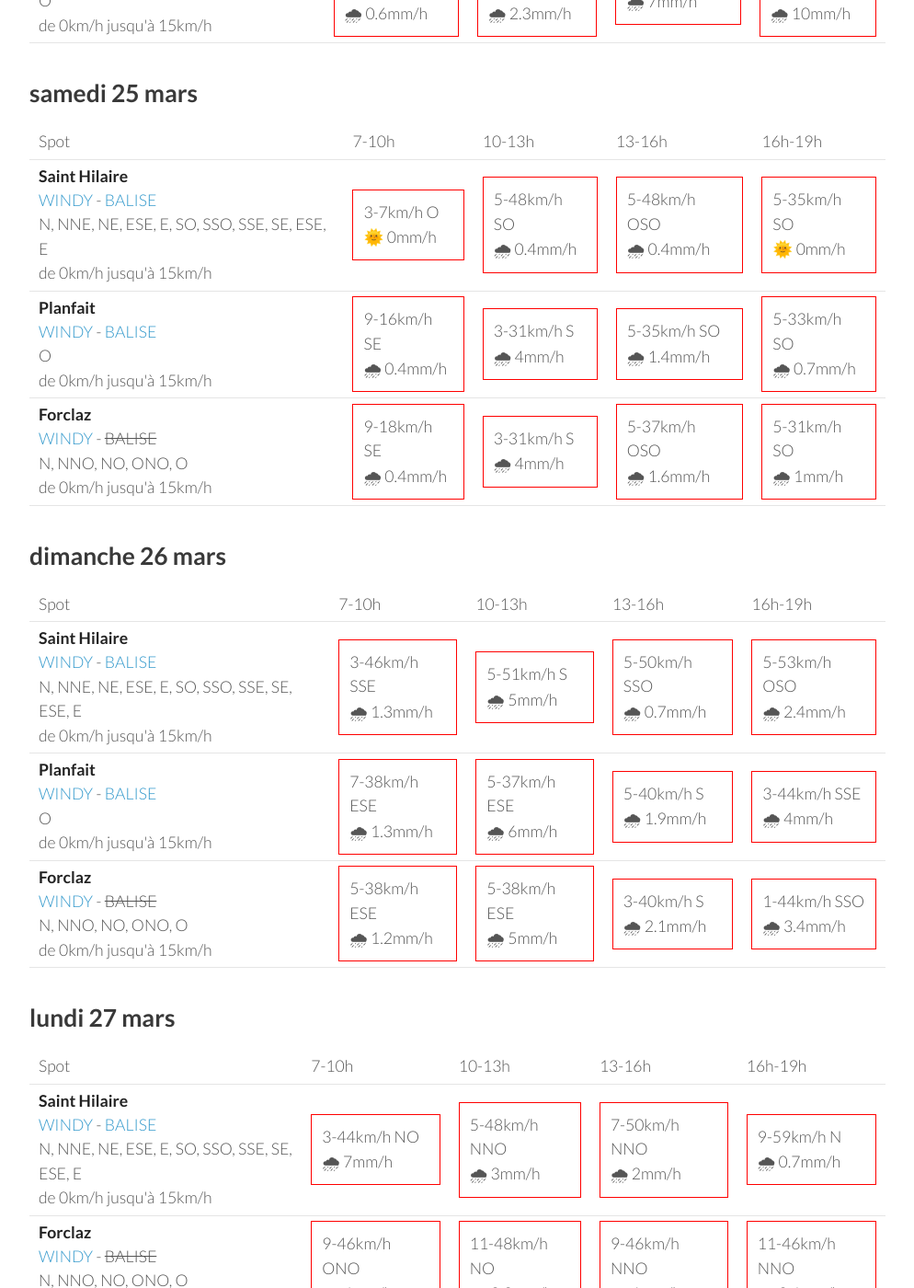
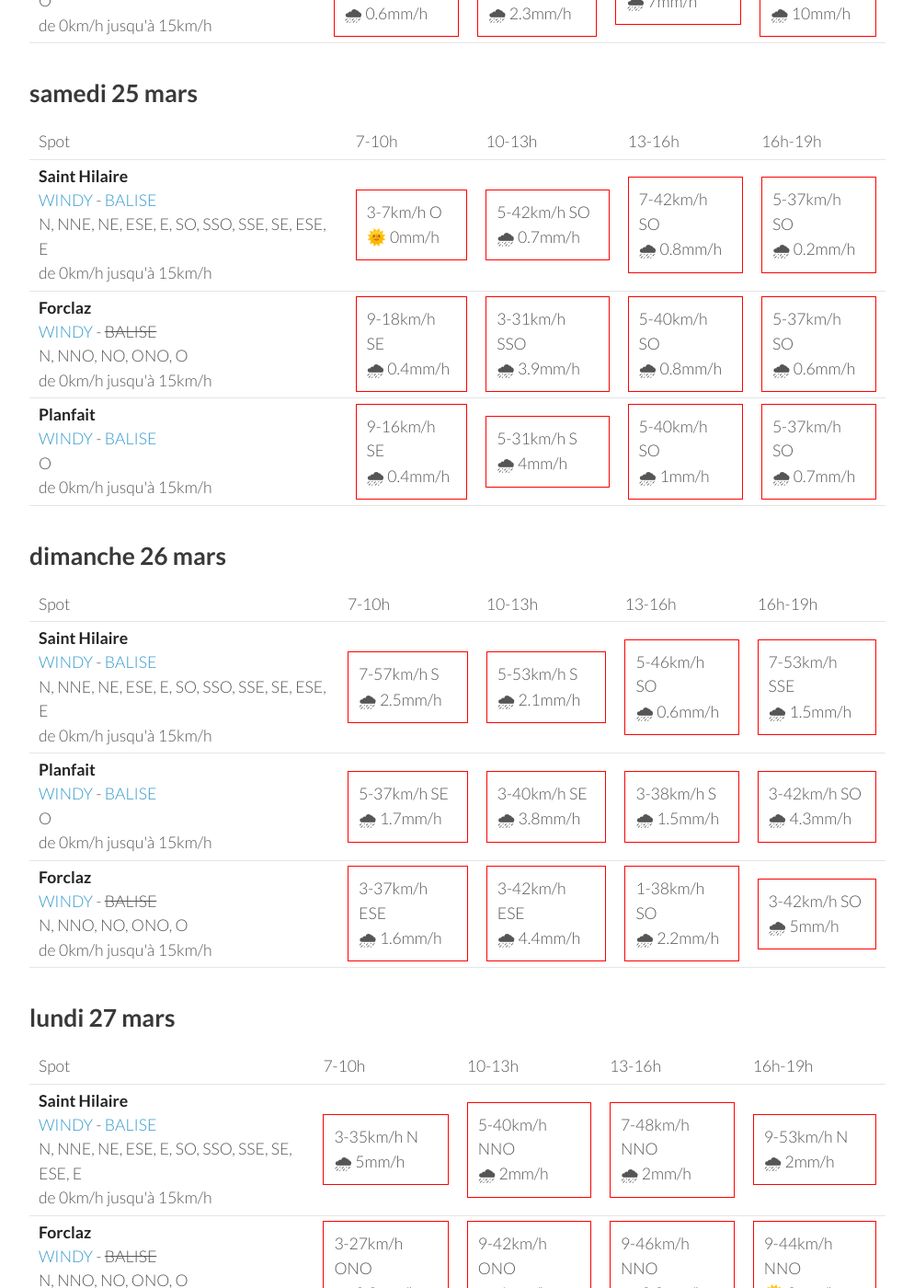
Before and after one commit to parapente-dans-le-nord/parapente-dans-le-nord.github.io, a Jekyll site: the page built from alpes_nord.markdown, in a window 1280 px wide and 1400 px high, scrolled down 1172 px. Shown: the whole window at 92% size, without its empty margins (26-1020 px from the left). Built offline with Jekyll 4.4.1, drawn with Linux system fonts in a browser that asks for light colours; some of the changed text lies outside the part shown.

Commit message:
update index.markdown

```diff
--- a/alpes_nord.markdown
+++ b/alpes_nord.markdown
@@ -114,9 +114,19 @@ page mise à jour le jeudi 23 mars 19:26
         <td><strong>Saint Hilaire</strong><br><a href="https://windy.com/45.307/5.888?45.087,5.889,9,m:eUFagkX">WINDY</a> - <span class=""><a href="http://www.balisemeteo.com/balise.php?idBalise=61">BALISE</a> </span><br> <span class="vent-favorable">N, NNE, NE, ESE, E, SO, SSO, SSE, SE, ESE, E</span><br><span class="force-vent">de 0km/h jusqu'à 15km/h</span> </td>
 
             <td><div class="not-flyable"><p>3-7km/h O</p><p>🌞 0mm/h</p></div></td>
-            <td><div class="not-flyable"><p>5-48km/h SO</p><p>🌧 0.4mm/h</p></div></td>
-            <td><div class="not-flyable"><p>5-48km/h OSO</p><p>🌧 0.4mm/h</p></div></td>
-            <td><div class="not-flyable"><p>5-35km/h SO</p><p>🌞 0mm/h</p></div></td>
+            <td><div class="not-flyable"><p>5-42km/h SO</p><p>🌧 0.7mm/h</p></div></td>
+            <td><div class="not-flyable"><p>7-42km/h SO</p><p>🌧 0.8mm/h</p></div></td>
+            <td><div class="not-flyable"><p>5-37km/h SO</p><p>🌧 0.2mm/h</p></div></td>
+
+
+    </tr>
+<tr>
+        <td><strong>Forclaz</strong><br><a href="https://windy.com/45.814/6.247?45.375,6.246,8,m:eVwaglz">WINDY</a> - <span class="no-balise"> BALISE </span><br> <span class="vent-favorable">N, NNO, NO, ONO, O</span><br><span class="force-vent">de 0km/h jusqu'à 15km/h</span> </td>
+
+            <td><div class="not-flyable"><p>9-18km/h SE</p><p>🌧 0.4mm/h</p></div></td>
+            <td><div class="not-flyable"><p>3-31km/h SSO</p><p>🌧 3.9mm/h</p></div></td>
+            <td><div class="not-flyable"><p>5-40km/h SO</p><p>🌧 0.8mm/h</p></div></td>
+            <td><div class="not-flyable"><p>5-37km/h SO</p><p>🌧 0.6mm/h</p></div></td>
 
 
     </tr>
@@ -124,19 +134,9 @@ page mise à jour le jeudi 23 mars 19:26
         <td><strong>Planfait</strong><br><a href="https://windy.com/45.853/6.223?45.415,6.223,8">WINDY</a> - <span class=""><a href="https://www.openwindmap.org/PP496">BALISE</a> </span><br> <span class="vent-favorable">O</span><br><span class="force-vent">de 0km/h jusqu'à 15km/h</span> </td>
 
             <td><div class="not-flyable"><p>9-16km/h SE</p><p>🌧 0.4mm/h</p></div></td>
-            <td><div class="not-flyable"><p>3-31km/h S</p><p>🌧 4mm/h</p></div></td>
-            <td><div class="not-flyable"><p>5-35km/h SO</p><p>🌧 1.4mm/h</p></div></td>
-            <td><div class="not-flyable"><p>5-33km/h SO</p><p>🌧 0.7mm/h</p></div></td>
-
-
-    </tr>
-<tr>
-        <td><strong>Forclaz</strong><br><a href="https://windy.com/45.814/6.247?45.375,6.246,8,m:eVwaglz">WINDY</a> - <span class="no-balise"> BALISE </span><br> <span class="vent-favorable">N, NNO, NO, ONO, O</span><br><span class="force-vent">de 0km/h jusqu'à 15km/h</span> </td>
-
-            <td><div class="not-flyable"><p>9-18km/h SE</p><p>🌧 0.4mm/h</p></div></td>
-            <td><div class="not-flyable"><p>3-31km/h S</p><p>🌧 4mm/h</p></div></td>
-            <td><div class="not-flyable"><p>5-37km/h OSO</p><p>🌧 1.6mm/h</p></div></td>
-            <td><div class="not-flyable"><p>5-31km/h SO</p><p>🌧 1mm/h</p></div></td>
+            <td><div class="not-flyable"><p>5-31km/h S</p><p>🌧 4mm/h</p></div></td>
+            <td><div class="not-flyable"><p>5-40km/h SO</p><p>🌧 1mm/h</p></div></td>
+            <td><div class="not-flyable"><p>5-37km/h SO</p><p>🌧 0.7mm/h</p></div></td>
 
 
     </tr>
@@ -159,30 +159,30 @@ page mise à jour le jeudi 23 mars 19:26
 <tr>
         <td><strong>Saint Hilaire</strong><br><a href="https://windy.com/45.307/5.888?45.087,5.889,9,m:eUFagkX">WINDY</a> - <span class=""><a href="http://www.balisemeteo.com/balise.php?idBalise=61">BALISE</a> </span><br> <span class="vent-favorable">N, NNE, NE, ESE, E, SO, SSO, SSE, SE, ESE, E</span><br><span class="force-vent">de 0km/h jusqu'à 15km/h</span> </td>
 
-            <td><div class="not-flyable"><p>3-46km/h SSE</p><p>🌧 1.3mm/h</p></div></td>
-            <td><div class="not-flyable"><p>5-51km/h S</p><p>🌧 5mm/h</p></div></td>
-            <td><div class="not-flyable"><p>5-50km/h SSO</p><p>🌧 0.7mm/h</p></div></td>
-            <td><div class="not-flyable"><p>5-53km/h OSO</p><p>🌧 2.4mm/h</p></div></td>
+            <td><div class="not-flyable"><p>7-57km/h S</p><p>🌧 2.5mm/h</p></div></td>
+            <td><div class="not-flyable"><p>5-53km/h S</p><p>🌧 2.1mm/h</p></div></td>
+            <td><div class="not-flyable"><p>5-46km/h SO</p><p>🌧 0.6mm/h</p></div></td>
+            <td><div class="not-flyable"><p>7-53km/h SSE</p><p>🌧 1.5mm/h</p></div></td>
 
 
     </tr>
 <tr>
         <td><strong>Planfait</strong><br><a href="https://windy.com/45.853/6.223?45.415,6.223,8">WINDY</a> - <span class=""><a href="https://www.openwindmap.org/PP496">BALISE</a> </span><br> <span class="vent-favorable">O</span><br><span class="force-vent">de 0km/h jusqu'à 15km/h</span> </td>
 
-            <td><div class="not-flyable"><p>7-38km/h ESE</p><p>🌧 1.3mm/h</p></div></td>
-            <td><div class="not-flyable"><p>5-37km/h ESE</p><p>🌧 6mm/h</p></div></td>
-            <td><div class="not-flyable"><p>5-40km/h S</p><p>🌧 1.9mm/h</p></div></td>
-            <td><div class="not-flyable"><p>3-44km/h SSE</p><p>🌧 4mm/h</p></div></td>
+            <td><div class="not-flyable"><p>5-37km/h SE</p><p>🌧 1.7mm/h</p></div></td>
+            <td><div class="not-flyable"><p>3-40km/h SE</p><p>🌧 3.8mm/h</p></div></td>
+            <td><div class="not-flyable"><p>3-38km/h S</p><p>🌧 1.5mm/h</p></div></td>
+            <td><div class="not-flyable"><p>3-42km/h SO</p><p>🌧 4.3mm/h</p></div></td>
 
 
     </tr>
 <tr>
         <td><strong>Forclaz</strong><br><a href="https://windy.com/45.814/6.247?45.375,6.246,8,m:eVwaglz">WINDY</a> - <span class="no-balise"> BALISE </span><br> <span class="vent-favorable">N, NNO, NO, ONO, O</span><br><span class="force-vent">de 0km/h jusqu'à 15km/h</span> </td>
 
-            <td><div class="not-flyable"><p>5-38km/h ESE</p><p>🌧 1.2mm/h</p></div></td>
-            <td><div class="not-flyable"><p>5-38km/h ESE</p><p>🌧 5mm/h</p></div></td>
-            <td><div class="not-flyable"><p>3-40km/h S</p><p>🌧 2.1mm/h</p></div></td>
-            <td><div class="not-flyable"><p>1-44km/h SSO</p><p>🌧 3.4mm/h</p></div></td>
+            <td><div class="not-flyable"><p>3-37km/h ESE</p><p>🌧 1.6mm/h</p></div></td>
+            <td><div class="not-flyable"><p>3-42km/h ESE</p><p>🌧 4.4mm/h</p></div></td>
+            <td><div class="not-flyable"><p>1-38km/h SO</p><p>🌧 2.2mm/h</p></div></td>
+            <td><div class="not-flyable"><p>3-42km/h SO</p><p>🌧 5mm/h</p></div></td>
 
 
     </tr>
@@ -205,30 +205,30 @@ page mise à jour le jeudi 23 mars 19:26
 <tr>
         <td><strong>Saint Hilaire</strong><br><a href="https://windy.com/45.307/5.888?45.087,5.889,9,m:eUFagkX">WINDY</a> - <span class=""><a href="http://www.balisemeteo.com/balise.php?idBalise=61">BALISE</a> </span><br> <span class="vent-favorable">N, NNE, NE, ESE, E, SO, SSO, SSE, SE, ESE, E</span><br><span class="force-vent">de 0km/h jusqu'à 15km/h</span> </td>
 
-            <td><div class="not-flyable"><p>3-44km/h NO</p><p>🌧 7mm/h</p></div></td>
-            <td><div class="not-flyable"><p>5-48km/h NNO</p><p>🌧 3mm/h</p></div></td>
-            <td><div class="not-flyable"><p>7-50km/h NNO</p><p>🌧 2mm/h</p></div></td>
-            <td><div class="not-flyable"><p>9-59km/h N</p><p>🌧 0.7mm/h</p></div></td>
+            <td><div class="not-flyable"><p>3-35km/h N</p><p>🌧 5mm/h</p></div></td>
+            <td><div class="not-flyable"><p>5-40km/h NNO</p><p>🌧 2mm/h</p></div></td>
+            <td><div class="not-flyable"><p>7-48km/h NNO</p><p>🌧 2mm/h</p></div></td>
+            <td><div class="not-flyable"><p>9-53km/h N</p><p>🌧 2mm/h</p></div></td>
 
 
     </tr>
 <tr>
         <td><strong>Forclaz</strong><br><a href="https://windy.com/45.814/6.247?45.375,6.246,8,m:eVwaglz">WINDY</a> - <span class="no-balise"> BALISE </span><br> <span class="vent-favorable">N, NNO, NO, ONO, O</span><br><span class="force-vent">de 0km/h jusqu'à 15km/h</span> </td>
 
-            <td><div class="not-flyable"><p>9-46km/h ONO</p><p>🌧 4mm/h</p></div></td>
-            <td><div class="not-flyable"><p>11-48km/h NO</p><p>🌧 0.9mm/h</p></div></td>
-            <td><div class="not-flyable"><p>9-46km/h NNO</p><p>🌧 1mm/h</p></div></td>
-            <td><div class="not-flyable"><p>11-46km/h NNO</p><p>🌧 0.6mm/h</p></div></td>
+            <td><div class="not-flyable"><p>3-27km/h ONO</p><p>🌧 2.3mm/h</p></div></td>
+            <td><div class="not-flyable"><p>9-42km/h ONO</p><p>🌧 1mm/h</p></div></td>
+            <td><div class="not-flyable"><p>9-46km/h NNO</p><p>🌧 0.9mm/h</p></div></td>
+            <td><div class="not-flyable"><p>9-44km/h NNO</p><p>🌞 0mm/h</p></div></td>
 
 
     </tr>
 <tr>
         <td><strong>Planfait</strong><br><a href="https://windy.com/45.853/6.223?45.415,6.223,8">WINDY</a> - <span class=""><a href="https://www.openwindmap.org/PP496">BALISE</a> </span><br> <span class="vent-favorable">O</span><br><span class="force-vent">de 0km/h jusqu'à 15km/h</span> </td>
 
-            <td><div class="not-flyable"><p>11-46km/h ONO</p><p>🌧 3mm/h</p></div></td>
-            <td><div class="not-flyable"><p>11-46km/h NO</p><p>🌧 0.8mm/h</p></div></td>
-            <td><div class="not-flyable"><p>11-46km/h NNO</p><p>🌧 1mm/h</p></div></td>
-            <td><div class="not-flyable"><p>11-44km/h NNO</p><p>🌧 0.6mm/h</p></div></td>
+            <td><div class="not-flyable"><p>3-25km/h ONO</p><p>🌧 2mm/h</p></div></td>
+            <td><div class="not-flyable"><p>11-40km/h NO</p><p>🌧 1mm/h</p></div></td>
+            <td><div class="not-flyable"><p>11-44km/h N</p><p>🌧 1mm/h</p></div></td>
+            <td><div class="not-flyable"><p>9-44km/h N</p><p>🌞 0mm/h</p></div></td>
 
 
     </tr>
@@ -252,9 +252,19 @@ page mise à jour le jeudi 23 mars 19:26
         <td><strong>Planfait</strong><br><a href="https://windy.com/45.853/6.223?45.415,6.223,8">WINDY</a> - <span class=""><a href="https://www.openwindmap.org/PP496">BALISE</a> </span><br> <span class="vent-favorable">O</span><br><span class="force-vent">de 0km/h jusqu'à 15km/h</span> </td>
 
             <td><div class="not-flyable"><p>5-25km/h E</p><p>🌞 0mm/h</p></div></td>
-            <td><div class="not-flyable"><p>1-25km/h ONO</p><p>🌞 0mm/h</p></div></td>
-            <td><div class="not-flyable"><p>1-18km/h O</p><p>🌞 0mm/h</p></div></td>
-            <td><div class="not-flyable"><p>1-16km/h S</p><p>🌞 0mm/h</p></div></td>
+            <td><div class="not-flyable"><p>1-22km/h S</p><p>🌞 0mm/h</p></div></td>
+            <td><div class="not-flyable"><p>1-14km/h SO</p><p>🌞 0mm/h</p></div></td>
+            <td><div class="not-flyable"><p>3-16km/h SSO</p><p>🌞 0mm/h</p></div></td>
+
+
+    </tr>
+<tr>
+        <td><strong>Forclaz</strong><br><a href="https://windy.com/45.814/6.247?45.375,6.246,8,m:eVwaglz">WINDY</a> - <span class="no-balise"> BALISE </span><br> <span class="vent-favorable">N, NNO, NO, ONO, O</span><br><span class="force-vent">de 0km/h jusqu'à 15km/h</span> </td>
+
+            <td><div class="not-flyable"><p>5-24km/h ESE</p><p>🌞 0mm/h</p></div></td>
+            <td><div class="not-flyable"><p>1-22km/h S</p><p>🌞 0mm/h</p></div></td>
+            <td><div class="not-flyable"><p>1-14km/h SSO</p><p>🌞 0mm/h</p></div></td>
+            <td><div class="not-flyable"><p>1-16km/h SSO</p><p>🌞 0mm/h</p></div></td>
 
 
     </tr>
@@ -262,19 +272,9 @@ page mise à jour le jeudi 23 mars 19:26
         <td><strong>Saint Hilaire</strong><br><a href="https://windy.com/45.307/5.888?45.087,5.889,9,m:eUFagkX">WINDY</a> - <span class=""><a href="http://www.balisemeteo.com/balise.php?idBalise=61">BALISE</a> </span><br> <span class="vent-favorable">N, NNE, NE, ESE, E, SO, SSO, SSE, SE, ESE, E</span><br><span class="force-vent">de 0km/h jusqu'à 15km/h</span> </td>
 
             <td><div class="not-flyable"><p>3-44km/h E</p><p>🌞 0mm/h</p></div></td>
-            <td><div class="not-flyable"><p>3-38km/h NNO</p><p>🌞 0mm/h</p></div></td>
-            <td><div class="not-flyable"><p>1-25km/h ONO</p><p>🌞 0mm/h</p></div></td>
-            <td><div class="not-flyable"><p>3-18km/h SO</p><p>🌞 0mm/h</p></div></td>
-
-
-    </tr>
-<tr>
-        <td><strong>Forclaz</strong><br><a href="https://windy.com/45.814/6.247?45.375,6.246,8,m:eVwaglz">WINDY</a> - <span class="no-balise"> BALISE </span><br> <span class="vent-favorable">N, NNO, NO, ONO, O</span><br><span class="force-vent">de 0km/h jusqu'à 15km/h</span> </td>
-
-            <td><div class="not-flyable"><p>5-24km/h ESE</p><p>🌞 0mm/h</p></div></td>
-            <td><div class="not-flyable"><p>1-24km/h OSO</p><p>🌞 0mm/h</p></div></td>
-            <td><div class="not-flyable"><p>1-16km/h OSO</p><p>🌞 0mm/h</p></div></td>
-            <td><div class="not-flyable"><p>1-14km/h SE</p><p>🌞 0mm/h</p></div></td>
+            <td><div class="not-flyable"><p>1-27km/h O</p><p>🌞 0mm/h</p></div></td>
+            <td><div class="not-flyable"><p>3-24km/h SO</p><p>🌞 0mm/h</p></div></td>
+            <td><div class="not-flyable"><p>5-31km/h SSO</p><p>🌞 0mm/h</p></div></td>
 
 
     </tr>
```
Also changed, not shown: other parts of alpes_nord.markdown (+1 -1 lines).
